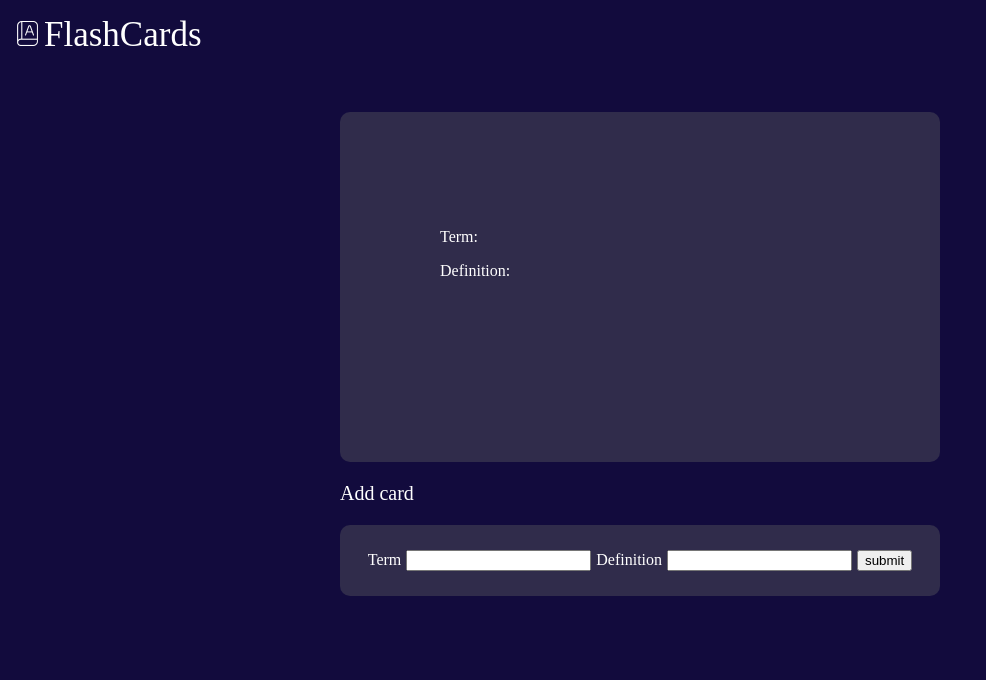
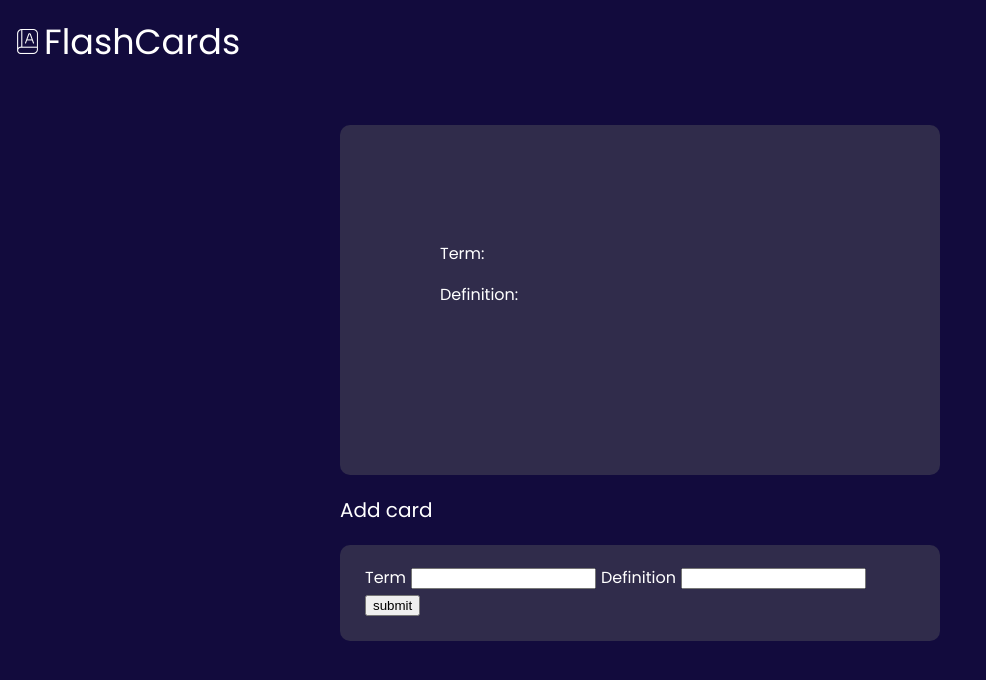
Before and after one commit to helentran64/flash-cards, a Vue app: page / in a window 1280 px wide. Shown: the top 680 px of the page, without its empty margins (0-986 px from the left). Built offline with nearby package versions, Linux system fonts and the light colour scheme.

Commit message:
changed font

```diff
--- a/index.html
+++ b/index.html
@@ -5,6 +5,9 @@
     <link rel="icon" href="/favicon.ico">
     <meta name="viewport" content="width=device-width, initial-scale=1.0">
     <link rel='stylesheet' href='https://cdn-uicons.flaticon.com/2.3.0/uicons-thin-rounded/css/uicons-thin-rounded.css'>
+    <link rel="preconnect" href="https://fonts.googleapis.com">
+    <link rel="preconnect" href="https://fonts.gstatic.com" crossorigin>
+    <link href="https://fonts.googleapis.com/css2?family=Poppins:ital,wght@0,100;0,200;0,300;0,400;0,500;0,600;0,700;0,800;0,900;1,100;1,200;1,300;1,400;1,500;1,600;1,700;1,800;1,900&display=swap" rel="stylesheet">
     <title>Flash Cards</title>
   </head>
   <body>
--- a/src/assets/main.css
+++ b/src/assets/main.css
@@ -1,3 +1,6 @@
 body{
     background-color: rgb(18, 11, 61);
+    font-family: "Poppins", sans-serif;
+    font-weight: 400;
+    font-style: normal;
 }
```
